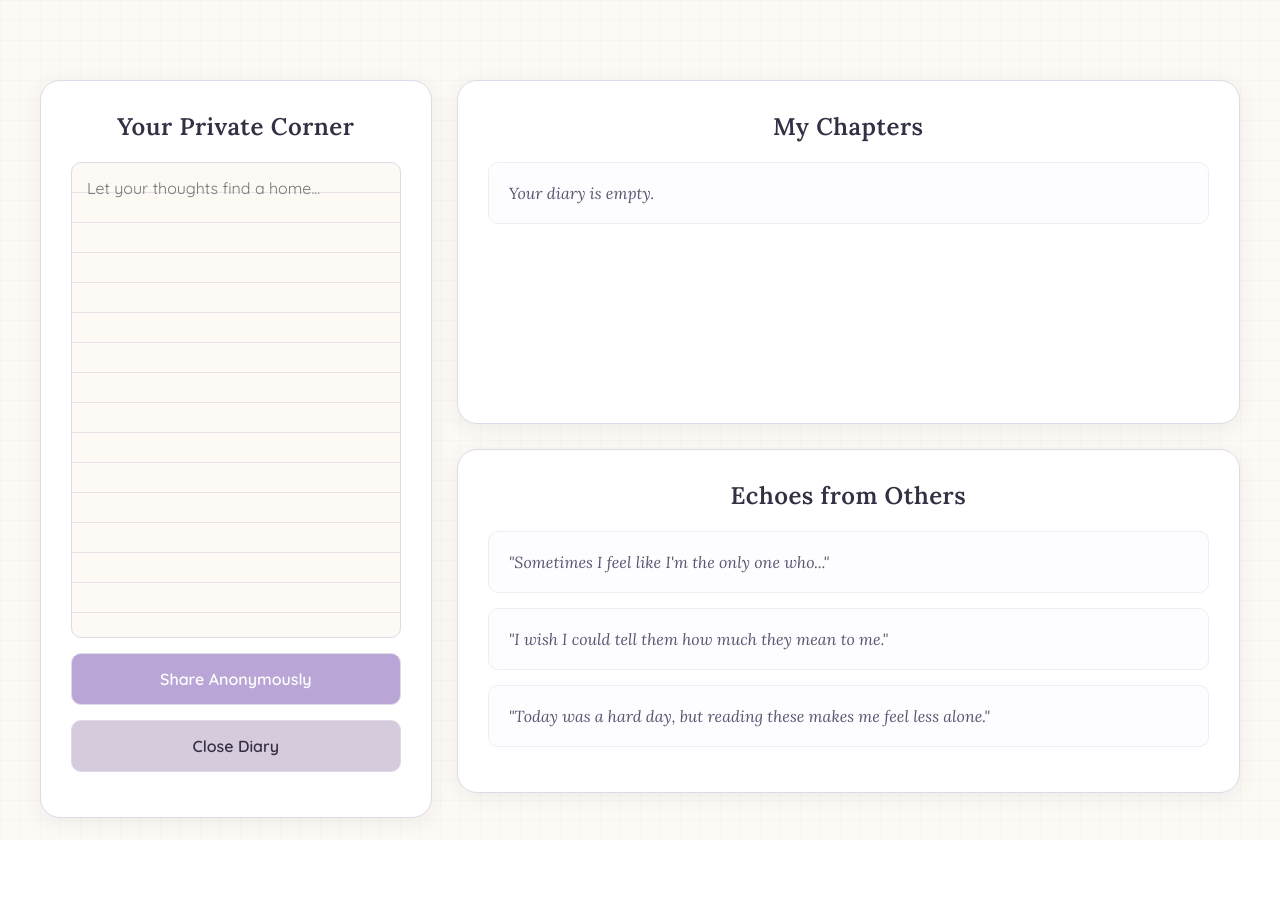
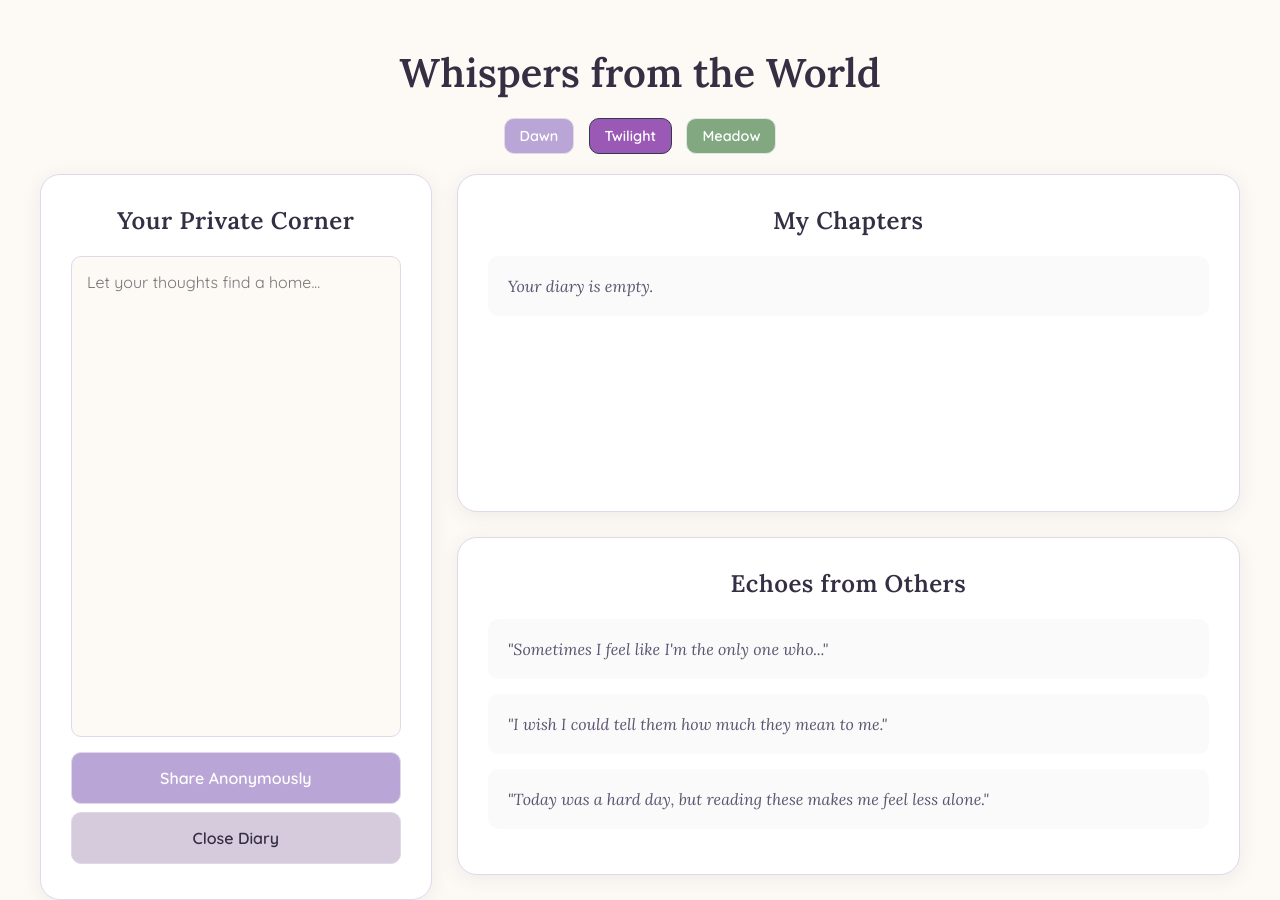
Before and after one commit to FakeandrewA/confessions, a Django app: page /confessions/ in a window 1280 px wide. Before the commit the page ends 840 px from the top, so only its background shows below. Run offline with Django 5.2, Linux system fonts and the light colour scheme; the visitor is signed in with stand-in values (Sample User, id 1).

Commit message:
Gemini CLI
added colour palletes Dawn, Twilight, Meadow

still no fix for div tags left and right

still no fix for the scrolling issue

```diff
--- a/templates/confessions/home.html
+++ b/templates/confessions/home.html
@@ -2,33 +2,94 @@
 <html lang="en">
 <head>
     <meta charset="UTF-8" />
-    <title>A Safe Space</title>
+    <title>Whispers from the World</title>
     <style>
         @import url('https://fonts.googleapis.com/css2?family=Lora:ital,wght@0,400;0,600;1,400&family=Quicksand:wght@400;600&display=swap');
 
         :root {
-            --bg-color: #fdfaf6;
-            --panel-bg: #ffffff;
-            --text-color: #5c5470;
-            --heading-color: #352f44;
-            --accent-color: #b9a5d6;
-            --subtle-accent: #d6cadd;
-            --border-color: #e0d9e9;
-            --shadow-color: rgba(53, 47, 68, 0.08);
+            --bg-color-dawn: #fdfaf6;
+            --panel-bg-dawn: #ffffff;
+            --text-color-dawn: #5c5470;
+            --heading-color-dawn: #352f44;
+            --accent-color-dawn: #b9a5d6;
+            --subtle-accent-dawn: #d6cadd;
+            --border-color-dawn: #e0d9e9;
+            --shadow-color-dawn: rgba(53, 47, 68, 0.08);
+
+            --bg-color-twilight: #2c3e50;
+            --panel-bg-twilight: #34495e;
+            --text-color-twilight: #ecf0f1;
+            --heading-color-twilight: #ffffff;
+            --accent-color-twilight: #9b59b6;
+            --subtle-accent-twilight: #8e44ad;
+            --border-color-twilight: #2c3e50;
+            --shadow-color-twilight: rgba(0, 0, 0, 0.2);
+
+            --bg-color-meadow: #f0f4f0;
+            --panel-bg-meadow: #ffffff;
+            --text-color-meadow: #556b55;
+            --heading-color-meadow: #3a523a;
+            --accent-color-meadow: #82a882;
+            --subtle-accent-meadow: #a3c3a3;
+            --border-color-meadow: #e0e8e0;
+            --shadow-color-meadow: rgba(58, 82, 58, 0.1);
+        }
+
+        [data-theme="dawn"] {
+            --bg-color: var(--bg-color-dawn);
+            --panel-bg: var(--panel-bg-dawn);
+            --text-color: var(--text-color-dawn);
+            --heading-color: var(--heading-color-dawn);
+            --accent-color: var(--accent-color-dawn);
+            --subtle-accent: var(--subtle-accent-dawn);
+            --border-color: var(--border-color-dawn);
+            --shadow-color: var(--shadow-color-dawn);
+        }
+
+        [data-theme="twilight"] {
+            --bg-color: var(--bg-color-twilight);
+            --panel-bg: var(--panel-bg-twilight);
+            --text-color: var(--text-color-twilight);
+            --heading-color: var(--heading-color-twilight);
+            --accent-color: var(--accent-color-twilight);
+            --subtle-accent: var(--subtle-accent-twilight);
+            --border-color: var(--border-color-twilight);
+            --shadow-color: var(--shadow-color-twilight);
+        }
+
+        [data-theme="meadow"] {
+            --bg-color: var(--bg-color-meadow);
+            --panel-bg: var(--panel-bg-meadow);
+            --text-color: var(--text-color-meadow);
+            --heading-color: var(--heading-color-meadow);
+            --accent-color: var(--accent-color-meadow);
+            --subtle-accent: var(--subtle-accent-meadow);
+            --border-color: var(--border-color-meadow);
+            --shadow-color: var(--shadow-color-meadow);
         }
 
         body {
             font-family: 'Quicksand', sans-serif;
             background-color: var(--bg-color);
-            background-image: linear-gradient(rgba(0,0,0,0.015) 1px, transparent 1px), linear-gradient(90deg, rgba(0,0,0,0.015) 1px, transparent 1px);
-            background-size: 20px 20px;
             color: var(--text-color);
             margin: 0;
             padding: 20px;
+            min-height: 100vh;
+            transition: background-color 0.5s, color 0.5s;
+        }
+
+        .page-wrapper {
             display: flex;
-            justify-content: center;
+            flex-direction: column;
             align-items: center;
-            min-height: 100vh;
+            width: 100%;
+        }
+
+        .main-title {
+            font-family: 'Lora', serif;
+            font-size: 2.5em;
+            color: var(--heading-color);
+            margin-bottom: 20px;
         }
 
         .container {
@@ -37,7 +98,7 @@
             gap: 25px;
             width: 100%;
             max-width: 1200px;
-            height: 85vh;
+            height: 80vh;
         }
 
         .widget {
@@ -48,11 +109,14 @@
             box-shadow: 0 4px 20px var(--shadow-color);
             display: flex;
             flex-direction: column;
+            transition: background-color 0.5s, border-color 0.5s;
         }
 
         .journal {
             grid-column: 1 / 2;
             grid-row: 1 / 3;
+            position: relative;
+            padding-bottom: 80px; /* Space for the fixed logout button */
         }
 
         .right-panel {
@@ -86,18 +150,13 @@
             color: var(--text-color);
             font-family: 'Quicksand', sans-serif;
             font-size: 1em;
-            box-sizing: border-box; /* Fixes the grid alignment issue */
+            box-sizing: border-box;
+            transition: background-color 0.5s, color 0.5s, border-color 0.5s;
         }
 
         textarea {
             resize: none;
             flex-grow: 1;
-            background-image: repeating-linear-gradient(var(--bg-color), var(--bg-color) 29px, var(--subtle-accent) 30px);
-            line-height: 30px;
-            padding-top: 10px;
-        }
-        textarea:focus {
-            outline: 1px solid var(--accent-color);
         }
 
         button {
@@ -109,19 +168,19 @@
         }
 
         button:hover {
-            background-color: #a892c7;
+            filter: brightness(1.1);
         }
 
         .logout-form {
-            margin-top: auto;
+            position: absolute;
+            bottom: 20px;
+            left: 30px;
+            right: 30px;
         }
 
         .logout-button {
             background-color: var(--subtle-accent);
             color: var(--heading-color);
-        }
-        .logout-button:hover {
-            background-color: #c7b8d8;
         }
 
         ul {
@@ -131,35 +190,20 @@
         }
 
         li {
-            background-color: #fdfdff;
+            background-color: rgba(0,0,0,0.02);
             padding: 20px;
             margin-bottom: 15px;
             border-radius: 10px;
-            border: 1px solid #f0ebf5;
             display: flex;
             justify-content: space-between;
             align-items: center;
             font-family: 'Lora', serif;
             font-style: italic;
-            transition: transform 0.3s ease, box-shadow 0.3s ease;
-        }
-        li:hover {
-            transform: translateY(-3px);
-            box-shadow: 0 6px 15px var(--shadow-color);
         }
 
         .post-content {
             flex-grow: 1;
             margin-right: 15px;
-            display: flex;
-            align-items: center;
-        }
-
-        .post-icon {
-            width: 20px;
-            height: 20px;
-            margin-right: 15px;
-            opacity: 0.5;
         }
 
         .post-actions {
@@ -181,13 +225,23 @@
             font-weight: 600;
         }
         .post-actions button:hover {
-            color: var(--heading-color);
             text-decoration: underline;
+        }
+
+        .theme-switcher {
+            margin-bottom: 20px;
+        }
+
+        .theme-switcher button {
+            width: auto;
+            padding: 8px 15px;
+            font-size: 0.9em;
+            margin: 0 5px;
         }
 
         /* Custom Scrollbar */
         ::-webkit-scrollbar { width: 8px; }
-        ::-webkit-scrollbar-track { background: var(--bg-color); }
+        ::-webkit-scrollbar-track { background: transparent; }
         ::-webkit-scrollbar-thumb {
             background: var(--subtle-accent);
             border-radius: 10px;
@@ -199,10 +253,17 @@
     </style>
 </head>
 <body>
+    <div class="page-wrapper">
+        <h1 class="main-title">Whispers from the World</h1>
+        <div class="theme-switcher">
+            <button data-theme="dawn">Dawn</button>
+            <button data-theme="twilight">Twilight</button>
+            <button data-theme="meadow">Meadow</button>
+        </div>
         <div class="container">
             <div class="journal widget">
                 <h2>Your Private Corner</h2>
-            <form method="post" action="/confessions/create/" style="display: flex; flex-direction: column; flex-grow: 1;">
+                <form method="post" action="/confessions/create/" style="display: flex; flex-direction: column; height: 100%;">
                     {% csrf_token %}
                     <textarea name="content" placeholder="Let your thoughts find a home..." required></textarea>
                     <button type="submit">Share Anonymously</button>
@@ -218,10 +279,7 @@
                     <ul>
                         {% for confession in confessions %}
                             <li>
-                            <span class="post-content">
-                                <svg class="post-icon" xmlns="http://www.w3.org/2000/svg" viewBox="0 0 24 24" fill="currentColor"><path d="M20.7,5.2a1,1,0,0,0-1.4,0L13,11.58V3a1,1,0,0,0-2,0V11.58L4.7,5.2a1,1,0,0,0-1.4,1.4L9.58,13H2a1,1,0,0,0,0,2H9.58L3.3,21.2a1,1,0,0,0,1.4,1.4L11,16.42V21a1,1,0,0,0,2,0V16.42l6.3,6.3a1,1,0,0,0,1.4-1.4L14.42,15H22a1,1,0,0,0,0-2H14.42l6.3-6.3A1,1,0,0,0,20.7,5.2Z"/></svg>
-                                {{ confession.content }}
-                            </span>
+                                <span class="post-content">{{ confession.content }}</span>
                                 <div class="post-actions">
                                     <button>Rewrite</button>
                                     <button>Let Go</button>
@@ -243,5 +301,31 @@
                 </div>
             </div>
         </div>
+    </div>
+
+    <script>
+        const themeButtons = document.querySelectorAll('.theme-switcher button');
+        const body = document.body;
+
+        function setTheme(theme) {
+            body.setAttribute('data-theme', theme);
+            localStorage.setItem('selectedTheme', theme);
+        }
+
+        themeButtons.forEach(button => {
+            button.addEventListener('click', () => {
+                const theme = button.getAttribute('data-theme');
+                setTheme(theme);
+            });
+        });
+
+        // Load saved theme
+        const savedTheme = localStorage.getItem('selectedTheme');
+        if (savedTheme) {
+            setTheme(savedTheme);
+        } else {
+            setTheme('dawn'); // Default theme
+        }
+    </script>
 </body>
 </html>
```
Lines whose indentation alone changed are shown as unchanged.
